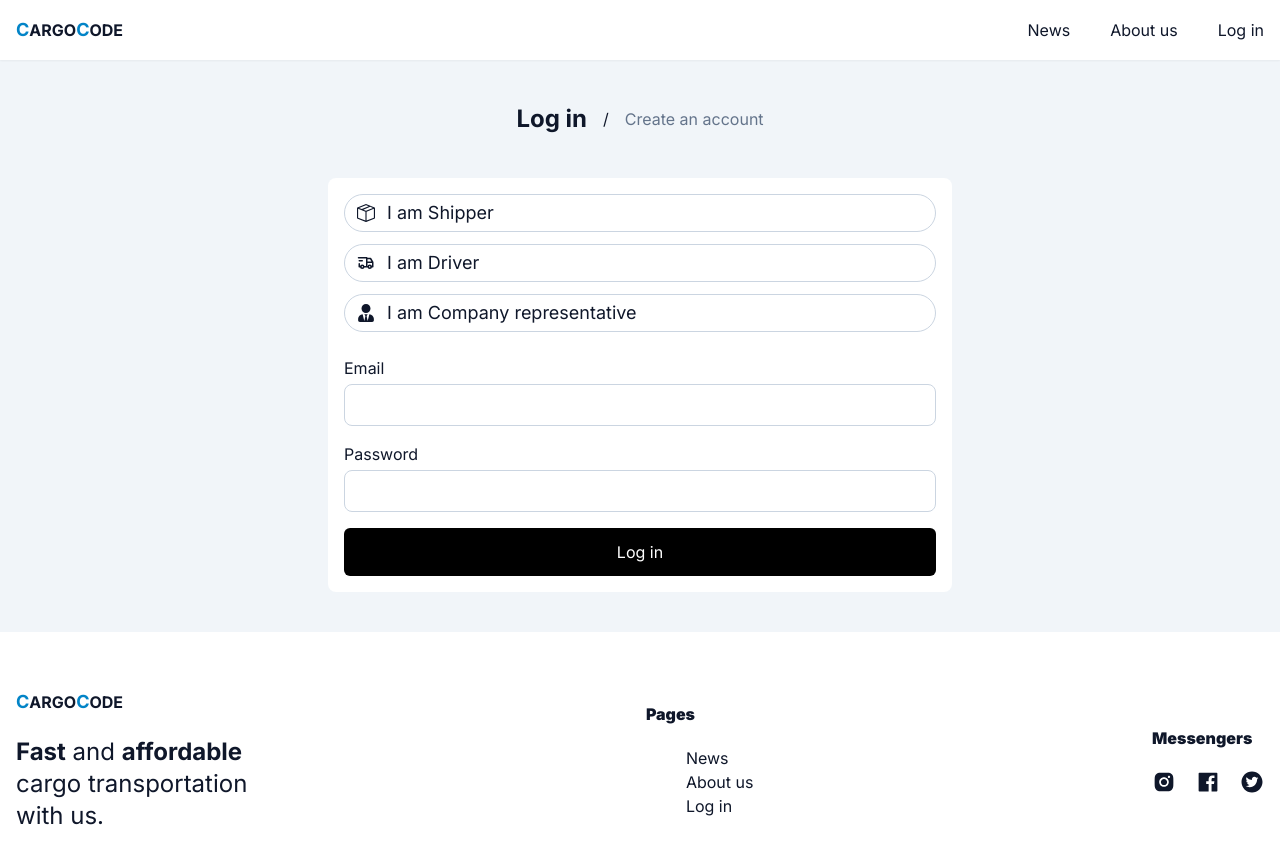
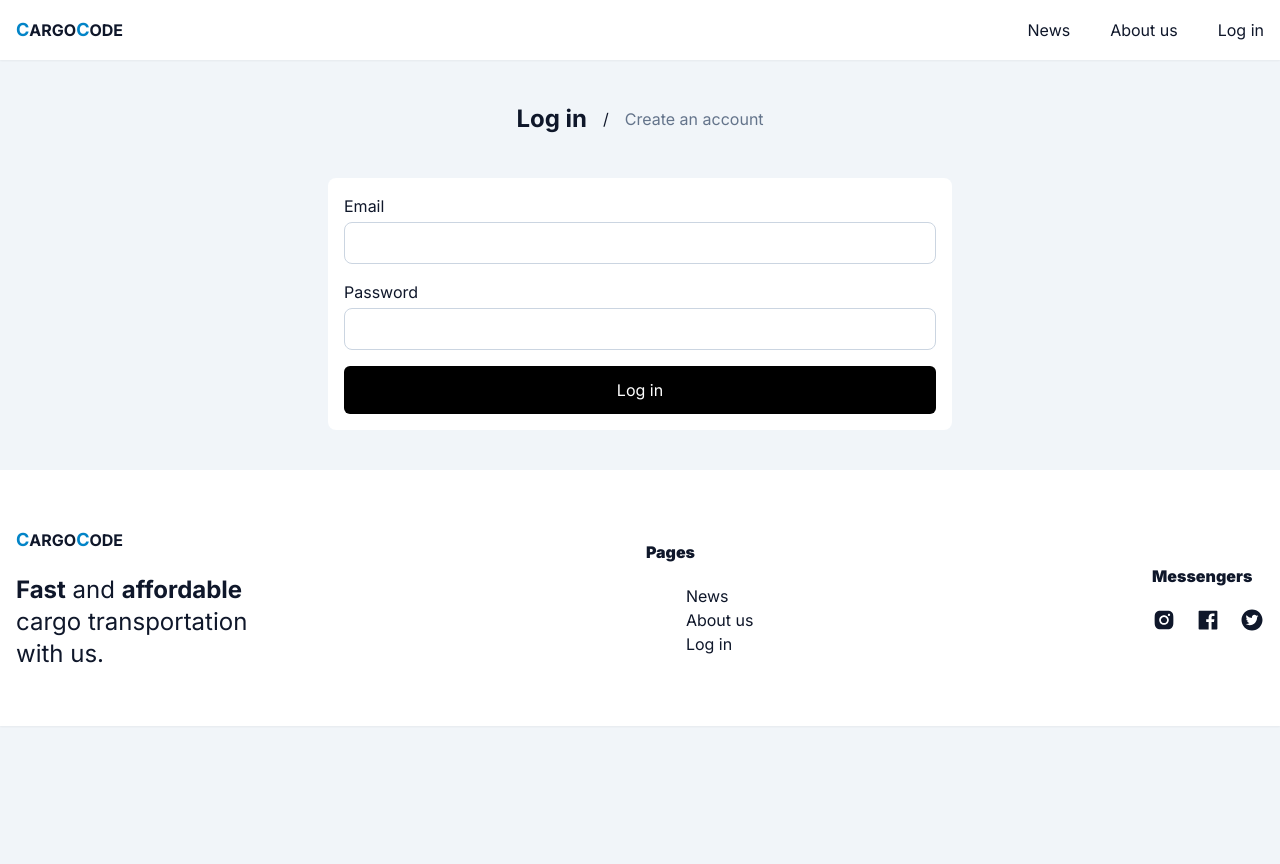
Before and after one commit to an4morph/cargo-hackaton, a Next.js app: page /login in a window 1280 px wide. Shown: the top 864 px of the page. After the commit the page ends 800 px from the top, so only its background shows below. Built offline with nearby package versions, Linux system fonts and the light colour scheme.

Commit message:
add api for login

```diff
--- a/src/app/(auth)/login/page.tsx
+++ b/src/app/(auth)/login/page.tsx
@@ -4,8 +4,8 @@ import { BasicInput } from '@/components/input/base'
 import { PrimaryButton } from '@/components/button/primary'
 import { useForm } from 'react-hook-form'
 import { UserTypes } from '@/types/base.d'
-import { UserTypeRadioGroup } from '@/components/user-type-radio-group'
 import { useRouter } from 'next/navigation'
+import * as api from '@/helpers/api'
 
 interface LoginFormData {
   email: string
@@ -17,21 +17,15 @@ const LoginPage = (): JSX.Element => {
   const { register, handleSubmit, formState: { errors } } = useForm<LoginFormData>()
   const router = useRouter()
 
-  const onSubmit = (data: LoginFormData) => {
-    // eslint-disable-next-line
-    router.push(`/${data.userType}/dashboard`)
+  const onSubmit = async(data: LoginFormData) => {
+    const token = await api.login(data)
+    console.log(token)
+    //router.push(`/${data.userType}/dashboard`)
   }
 
   return (
     <div className="flex justify-center items-center mt-10">
       <form className="paper p-4 w-full lg:w-1/2 2xl:w-1/3">
-        <UserTypeRadioGroup
-          className="mb-6"
-          registerData={register('userType', {
-            required: 'You should choose one of the type',
-          })}
-          error={errors.userType?.message}
-        />
         <BasicInput
           id="email"
           label="Email"
--- /dev/null
+++ b/src/helpers/api.ts
@@ -0,0 +1,14 @@
+export const API_URL = 'http://34.89.184.248/api'
+
+const url = (route: string) => `${API_URL}${route}`
+
+export const login = (body: { email: string, password: string }) => fetch(url('/account/login'), {
+  method: 'POST',
+  body: JSON.stringify(body),
+  headers: {
+    'Content-Type': 'application/json',
+  },
+}).then((res) => {
+  if (!res.ok) throw new Error('Login fetch error')
+  return res.json()
+})
```
